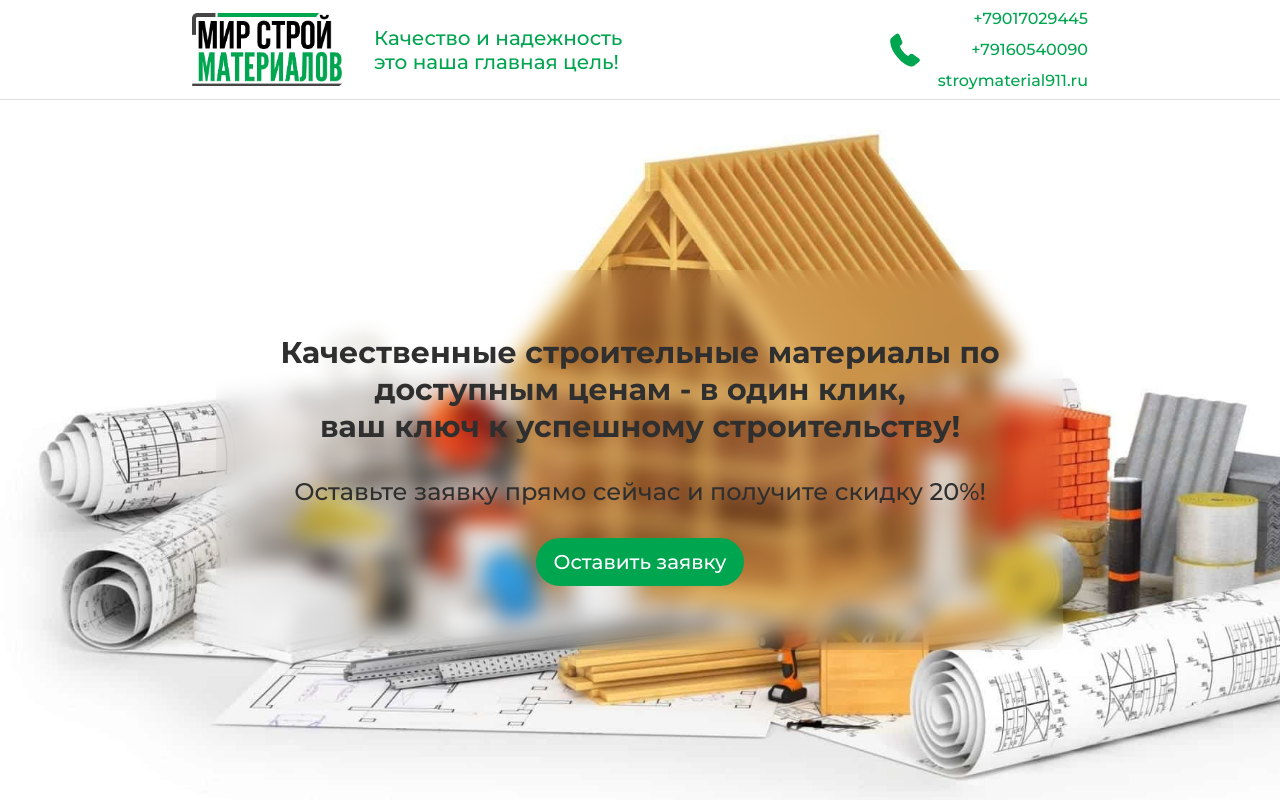
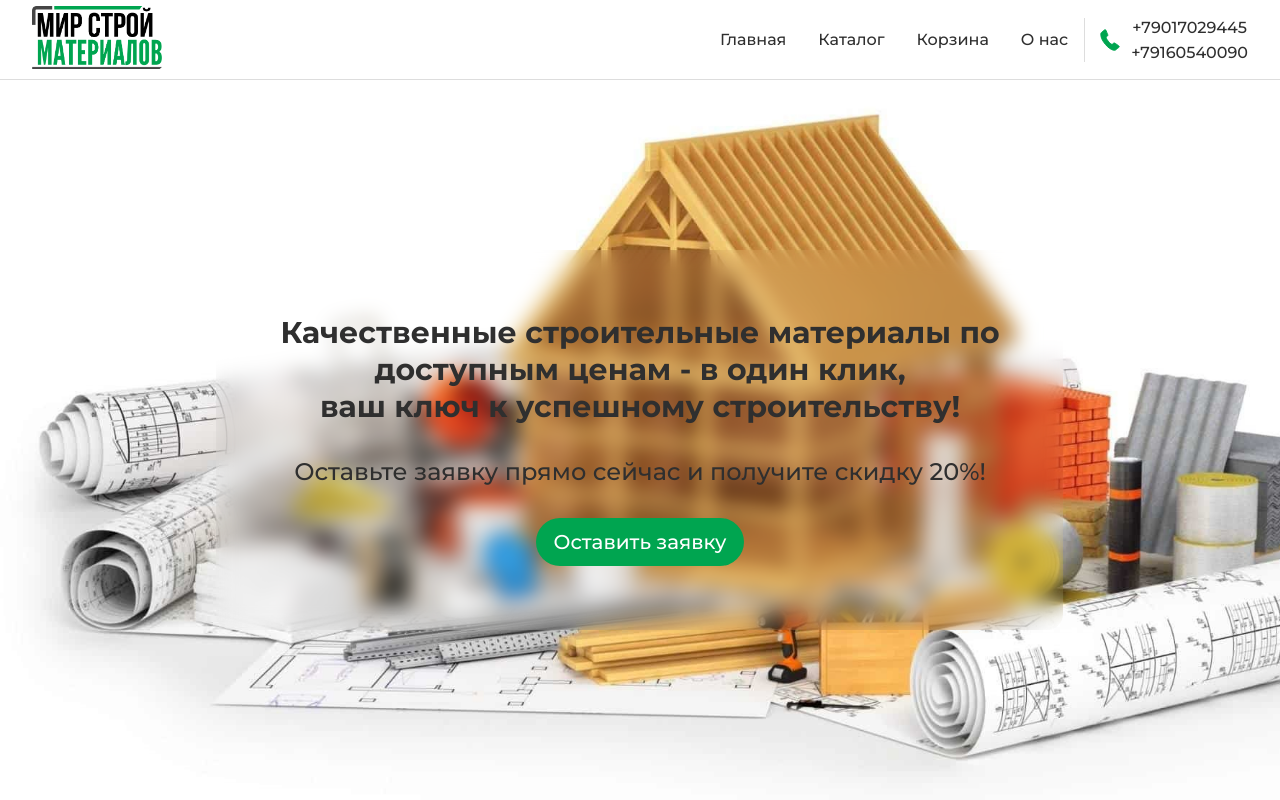
Before and after one commit to koontinuum/buildingmaterials, a React (Create React App) app: page / in a window 1280 px wide. Shown: the top 800 px of the page. Built offline with nearby package versions, Linux system fonts and the light colour scheme.

Commit message:
fix/header add responsive nav header

```diff
--- a/package.json
+++ b/package.json
@@ -8,6 +8,7 @@
     "@testing-library/user-event": "^13.5.0",
     "react": "^18.2.0",
     "react-dom": "^18.2.0",
+    "react-icons": "^4.8.0",
     "react-scripts": "5.0.1",
     "react-slick": "^0.29.0",
     "slick-carousel": "^1.8.1",
--- a/src/components/header/Header.jsx
+++ b/src/components/header/Header.jsx
@@ -1,30 +1,55 @@
-import React from "react";
-import css from "./Header.module.css";
+import React, { useRef, useState } from "react";
+import { FaBars, FaTimes } from "react-icons/fa";
+import styles from "./Header.module.css";
 import logo from "../../assets/logo.png";
 import phone from "../../assets/phone-green.svg";
 
 function Header() {
+  const [showNav, setShowNav] = useState(false);
+
+  const showNavbar = () => {
+    setShowNav(!showNav);
+  };
+
   return (
-    <div className={css.header}>
-      <div className={css.header__content}>
-        <img className={css.logo} src={logo} alt="logo" />
-        <h2>
-          Качество и надежность <br /> это наша главная цель!
-        </h2>
-      </div>
-      <div className={css.header__contacts}>
-        <img src={phone} alt="phone" />
-        <div>
-          <a href="https://wa.me/79017029445?text=%D0%9F%D1%80%D0%B8%D0%B2%D0%B5%D1%82!%20%D0%98%D0%BD%D1%82%D0%B5%D1%80%D0%B5%D1%81%D1%83%D1%8E%D1%82%20%D0%B2%D0%B0%D1%88%D0%B8%20%D1%81%D1%82%D1%80%D0%BE%D0%B8%D1%82%D0%B5%D0%BB%D1%8C%D0%BD%D1%8B%D0%B5%20%D0%BC%D0%B0%D1%82%D0%B5%D1%80%D0%B8%D0%B0%D0%BB%D1%8B.%20%D0%9C%D0%BE%D0%B6%D0%B5%D1%82%D0%B5%20%D0%BF%D1%80%D0%B5%D0%B4%D0%BE%D1%81%D1%82%D0%B0%D0%B2%D0%B8%D1%82%D1%8C%20%D0%BF%D0%BE%D0%B4%D1%80%D0%BE%D0%B1%D0%BD%D0%BE%D1%81%D1%82%D0%B8%20%D0%BE%20%D0%BD%D0%B0%D0%BB%D0%B8%D1%87%D0%B8%D0%B8,%20%D1%86%D0%B5%D0%BD%D0%B0%D1%85%20%D0%B8%20%D1%83%D1%81%D0%BB%D0%BE%D0%B2%D0%B8%D1%8F%D1%85%20%D0%B4%D0%BE%D1%81%D1%82%D0%B0%D0%B2%D0%BA%D0%B8?%20%D0%A1%D0%BF%D0%B0%D1%81%D0%B8%D0%B1%D0%BE%20%D0%B7%D0%B0%D1%80%D0%B0%D0%BD%D0%B5%D0%B5!">
-            +79017029445
-          </a>
-          <a href="https://wa.me/79160540090?text=%D0%9F%D1%80%D0%B8%D0%B2%D0%B5%D1%82!%20%D0%98%D0%BD%D1%82%D0%B5%D1%80%D0%B5%D1%81%D1%83%D1%8E%D1%82%20%D0%B2%D0%B0%D1%88%D0%B8%20%D1%81%D1%82%D1%80%D0%BE%D0%B8%D1%82%D0%B5%D0%BB%D1%8C%D0%BD%D1%8B%D0%B5%20%D0%BC%D0%B0%D1%82%D0%B5%D1%80%D0%B8%D0%B0%D0%BB%D1%8B.%20%D0%9C%D0%BE%D0%B6%D0%B5%D1%82%D0%B5%20%D0%BF%D1%80%D0%B5%D0%B4%D0%BE%D1%81%D1%82%D0%B0%D0%B2%D0%B8%D1%82%D1%8C%20%D0%BF%D0%BE%D0%B4%D1%80%D0%BE%D0%B1%D0%BD%D0%BE%D1%81%D1%82%D0%B8%20%D0%BE%20%D0%BD%D0%B0%D0%BB%D0%B8%D1%87%D0%B8%D0%B8,%20%D1%86%D0%B5%D0%BD%D0%B0%D1%85%20%D0%B8%20%D1%83%D1%81%D0%BB%D0%BE%D0%B2%D0%B8%D1%8F%D1%85%20%D0%B4%D0%BE%D1%81%D1%82%D0%B0%D0%B2%D0%BA%D0%B8?%20%D0%A1%D0%BF%D0%B0%D1%81%D0%B8%D0%B1%D0%BE%20%D0%B7%D0%B0%D1%80%D0%B0%D0%BD%D0%B5%D0%B5!">
-            +79160540090
-          </a>
-          <a href="https://stroymaterial911.ru/">stroymaterial911.ru</a>
+    <header className={styles.header}>
+      <a href="/#" className={styles.logo}>
+        <img src={logo} alt="" />
+      </a>
+      <nav className={`${styles.nav} ${showNav ? styles.responsive_nav : ""}`}>
+        <a href="/#" className={styles.navLink}>
+          Главная
+        </a>
+        <a href="/#" className={styles.navLink}>
+          Каталог
+        </a>
+        <a href="/#" className={styles.navLink}>
+          Корзина
+        </a>
+        <a href="/#" className={styles.navLink}>
+          О нас
+        </a>
+
+        <button
+          className={`${styles.navBtn} ${showNav ? styles.visible : ""} ${
+            styles.navCloseBtn
+          }`}
+          onClick={showNavbar}
+        >
+          <FaTimes />
+        </button>
+        <div className={styles.contacts}>
+          <img className={styles.phone} src={phone} alt="phone" />
+          <div className={styles.numbers}>
+            <a href="">+79017029445</a>
+            <a href="">+79160540090</a>
+          </div>
         </div>
-      </div>
-    </div>
+      </nav>
+      <button className={styles.navBtn} onClick={showNavbar}>
+        <FaBars />
+      </button>
+    </header>
   );
 }
 
--- a/src/components/header/Header.module.css
+++ b/src/components/header/Header.module.css
@@ -1,62 +1,119 @@
 .header {
-  width: 100%;
-  height: 100px;
   display: flex;
   align-items: center;
   justify-content: space-between;
-  padding: 0 15% 0 15%;
-  background: white;
+  height: 80px;
+  padding: 0 2rem;
   border-bottom: 1px solid #ddd;
 }
-.header__content {
-  display: flex;
-  align-items: center;
-  gap: 32px;
+
+.logo img {
+  width: 130px;
 }
-.header__content .logo {
-  width: 150px;
-}
-.header__content h2 {
-  font-weight: 500;
-  font-size: 20px;
-  color: #00a550;
-}
-.header__contacts {
-  gap: 10px;
+
+.nav {
   display: flex;
   align-items: center;
 }
-.header__contacts img {
-  width: 46px;
+.nav .phone {
+  width: 30px;
 }
-.header__contacts div {
-  color: #00a550;
+.nav .contacts {
+  padding-left: 10px;
+  border-left: 1px solid #ddd;
   display: flex;
+  align-items: center;
+  gap: 6px;
+}
+.contacts .numbers {
+  display: flex;
+  align-items: center;
   flex-direction: column;
-  text-align: end;
-  gap: 12px;
+  gap: 6px;
 }
-.header__contacts div a {
-  color: #00a550;
-  transition: 0.4s;
-  cursor: pointer;
+.nav .contacts a {
+  color: #2f2f2f;
   font-weight: 500;
 }
-.header__contacts div a:hover {
-  transform: scale(1.1);
+.nav .contacts a:hover {
+  opacity: 0.5;
 }
-@media (max-width: 950px) {
-  .header {
-    padding: 0 5% 0 5%;
+.navLink {
+  margin: 0 1rem;
+  color: #2f2f2f;
+  text-decoration: none;
+  font-weight: 500;
+}
+
+.navLink:hover {
+  opacity: 0.5;
+}
+
+.navBtn {
+  display: none;
+  padding: 5px;
+  cursor: pointer;
+  background: transparent;
+  border: none;
+  outline: none;
+  color: #2f2f2f;
+  visibility: hidden;
+  opacity: 0;
+  font-size: 1.8rem;
+}
+
+.navBtn.visible {
+  visibility: visible;
+  opacity: 1;
+}
+
+.responsive_nav {
+  transform: translateY(-100%);
+}
+
+@media only screen and (max-width: 768px) {
+  .navBtn {
+    visibility: visible;
+    opacity: 1;
+    display: block;
+  }
+
+  .nav {
+    z-index: 1;
+    position: fixed;
+    top: 0;
+    left: 0;
+    height: 100vh;
+    width: 100%;
+    display: flex;
+    flex-direction: column;
+    align-items: center;
+    justify-content: center;
+    gap: 1.5rem;
+    background-color: white;
+    transition: transform 1s;
+    transform: translateY(-120%);
+  }
+
+  .nav .contacts {
+    padding-right: 60px;
+    border-left: none;
+    font-size: 1.5rem;
+  }
+  .contacts .phone {
+    width: 50px;
+  }
+  .responsive_nav {
+    transform: translateY(0);
+  }
+
+  .navCloseBtn {
+    position: absolute;
+    top: 2rem;
+    right: 2rem;
+  }
+
+  .navLink {
+    font-size: 1.5rem;
   }
 }
-@media (max-width: 675px) {
-  .header__content h2 {
-    display: none;
-  }
-}
-@media (max-width: 400px) {
-  .header__contacts img {
-    display: none;
-  }
-}
--- a/src/components/main/Main.module.css
+++ b/src/components/main/Main.module.css
@@ -52,6 +52,7 @@
   .main div {
     width: 90%;
     padding: 1em 1em;
+    background-position: center center;
   }
 }
 @media (max-width: 425px) {
```
Also changed, not shown: 1 other file (tests, documents, lock files or other folders).
